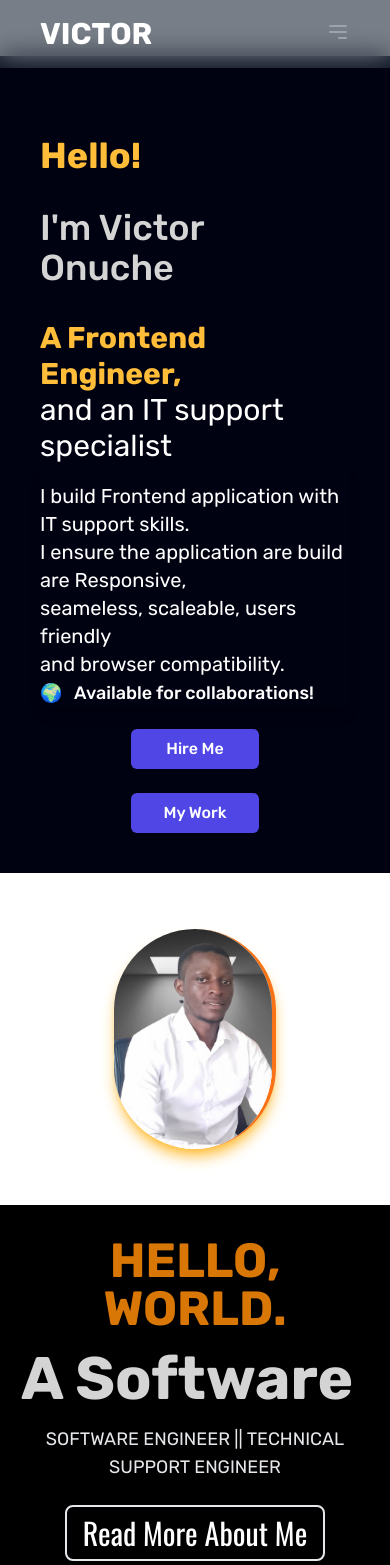
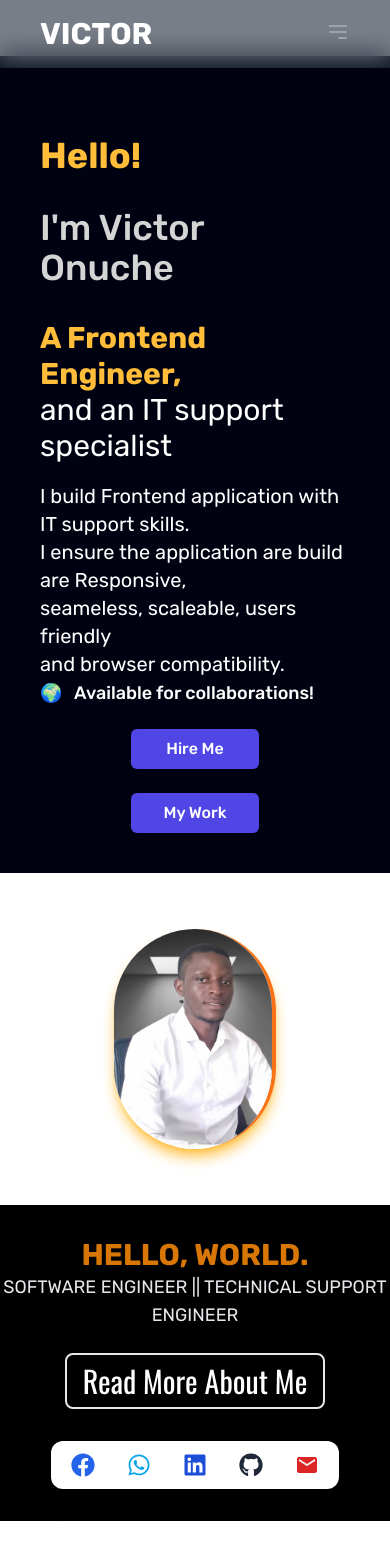
Before and after one commit to Atabo2023/My-portfolio-websites-, a React app in the folder My-portfolio-websites--main/: page / in a window 390 px wide. Shown: the top 1565 px of the page. Built offline with nearby package versions, Linux system fonts and the light colour scheme; the HTML template or start-up script is replaced by a standard one.

Commit message:
modified for responsiveness

```diff
--- a/My-portfolio-websites--main/src/About1.jsx
+++ b/My-portfolio-websites--main/src/About1.jsx
@@ -5,15 +5,15 @@ import Social from "./Social";
 const About1 = () => {
   return (
     // <>
-    <div className="bg-black bg-cover relative flex flex-col items-center  py-8 md:py-0 justify-center md:h-screen">
+    <div className="bg-black bg-cover relative flex flex-col items-center  py-8 md:py-0 justify-center md:w-full md:h-screen">
       <div className="absolute inset-0 bg-black bg-opacity-50"></div>
 
       {/* Content */}
-      <div className="relative z-10 text-center md:max-w-2xl px-4">
-        <h1 className="font-rubik text-5xl font-bold text-amber-600 mb-4">
+      <div className="relative z-10 text-center md:max-w-2xl md:px-4">
+        <h1 className="font-rubik text-3xl md:text-5xl font-bold text-amber-600 mdmmb-4">
           HELLO, WORLD.
         </h1>
-        <div className="font-rubik text-5xl font-bold text-white mb-4">
+        <div className="w-full overflow-hidden font-rubik text-center text-white md:mb-4">
           <TypeAnimation
             sequence={[
               "I'm Victor Onuche",
@@ -25,10 +25,11 @@ const About1 = () => {
             ]}
             wrapper="span"
             speed={20}
-            className="text-6xl font-bold text-neutral-300"
+            className="md:block hidden text-base sm:text-xl md:text-5xl font-bold text-neutral-300"
             repeat={Infinity}
           />
         </div>
+
         <h2 className="text-lg font-rubik text-gray-200 mb-6">
           SOFTWARE ENGINEER || TECHNICAL SUPPORT ENGINEER
         </h2>
--- a/My-portfolio-websites--main/src/Data.jsx
+++ b/My-portfolio-websites--main/src/Data.jsx
@@ -88,7 +88,9 @@ const Stars = () => {
           ✨ Thanks for visiting my portfolio ✨
         </h3> */}
       </div>
-      <p className="text-gray-300 mt-6 text-sm ">We keep shining! ✨✨✨</p>
+      <p className="text-gray-300 mt-6 hidden md:block text-sm ">
+        We keep shining! ✨✨✨
+      </p>
     </div>
   );
 };
--- a/My-portfolio-websites--main/src/Hero.jsx
+++ b/My-portfolio-websites--main/src/Hero.jsx
@@ -18,7 +18,7 @@ const Hero = () => {
             sequence={["I'm Victor Onuche", 1000, "I'm Victor Onuche", 100]}
             wrapper="span"
             speed={50}
-            className="text-4xl font-medium text-neutral-300"
+            className="text-4xl font-medium overflow-hidden text-neutral-300"
             repeat={Infinity}
           />
         </div>
```
